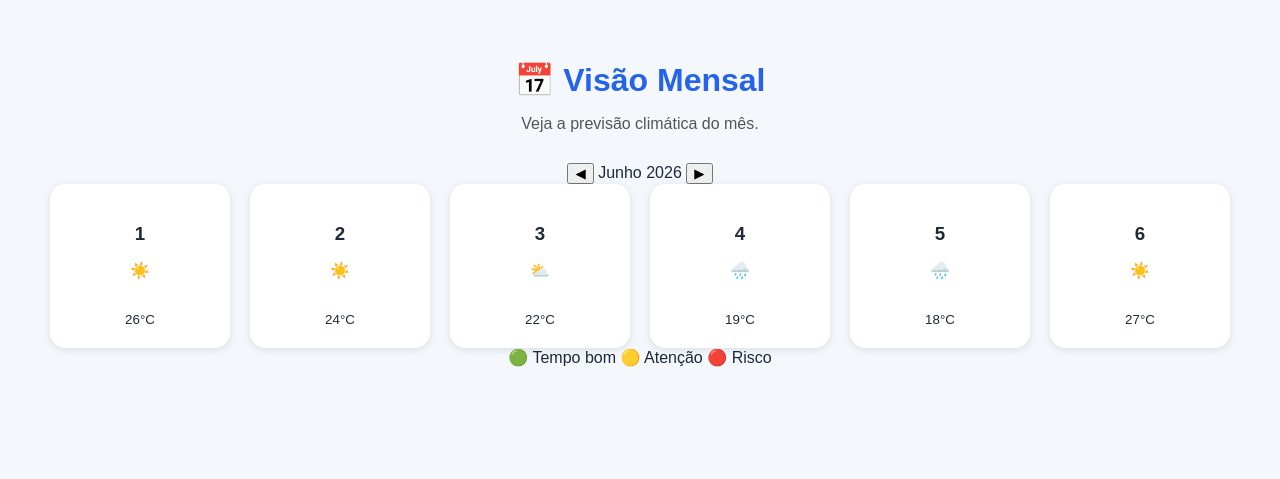
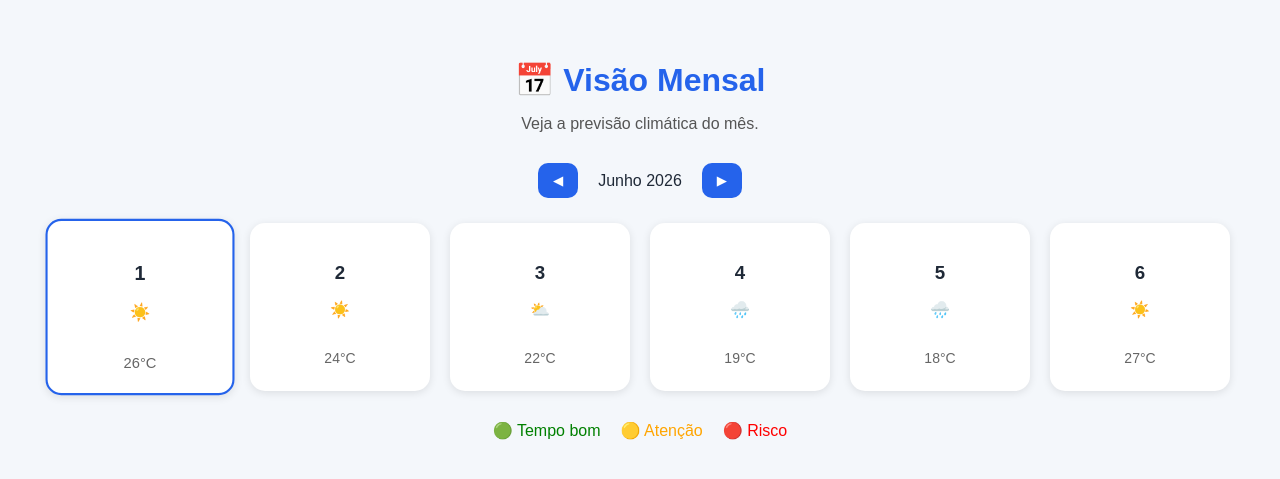
Before and after one commit to raphaabreu16/ClimaGo---Django, a Django app: page /calendario/ in a window 1280 px wide. Shown: the top 479 px of the page. Run offline with Django 5.2, Linux system fonts and the light colour scheme.

Commit message:
Add new styles for message selector and cards

```diff
--- a/static/css/style.css
+++ b/static/css/style.css
@@ -1533,3 +1533,50 @@ a {
         margin: 0 auto;
     }
 }
+
+.mes-selector{
+    display:flex;
+    justify-content:center;
+    align-items:center;
+    gap:20px;
+    margin-bottom:25px;
+}
+
+.mes-selector button{
+    border:none;
+    padding:10px 15px;
+    border-radius:10px;
+    cursor:pointer;
+    background:#2563eb;
+    color:white;
+}
+
+.destaque{
+    border:2px solid #2563eb;
+    transform:scale(1.05);
+}
+
+.dia-card small{
+    color:#666;
+    font-size:14px;
+}
+
+.legenda{
+    margin-top:30px;
+    display:flex;
+    justify-content:center;
+    gap:20px;
+    flex-wrap:wrap;
+}
+
+.tempo-bom{
+    color:green;
+}
+
+.atencao{
+    color:orange;
+}
+
+.risco{
+    color:red;
+}
```
